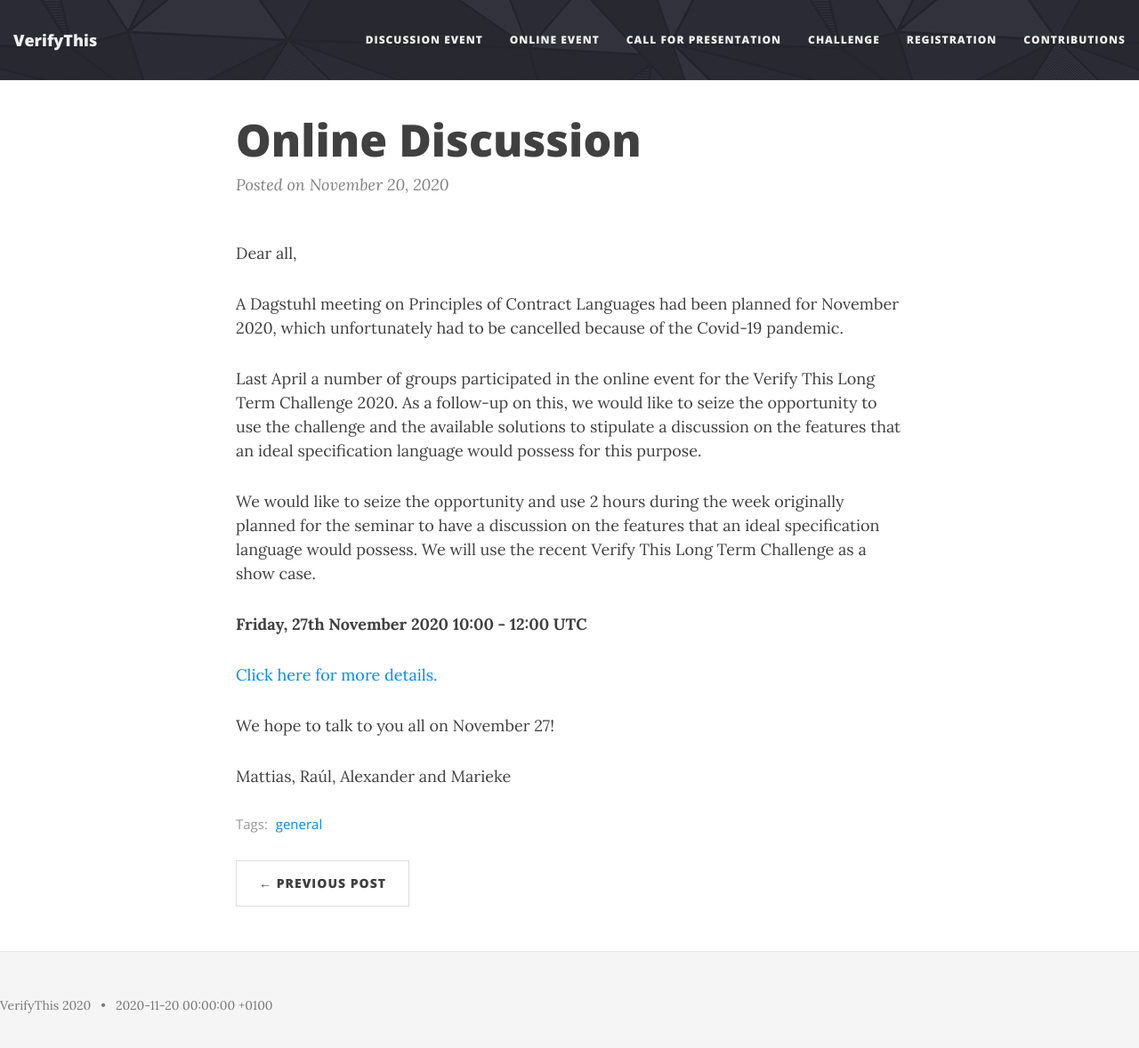
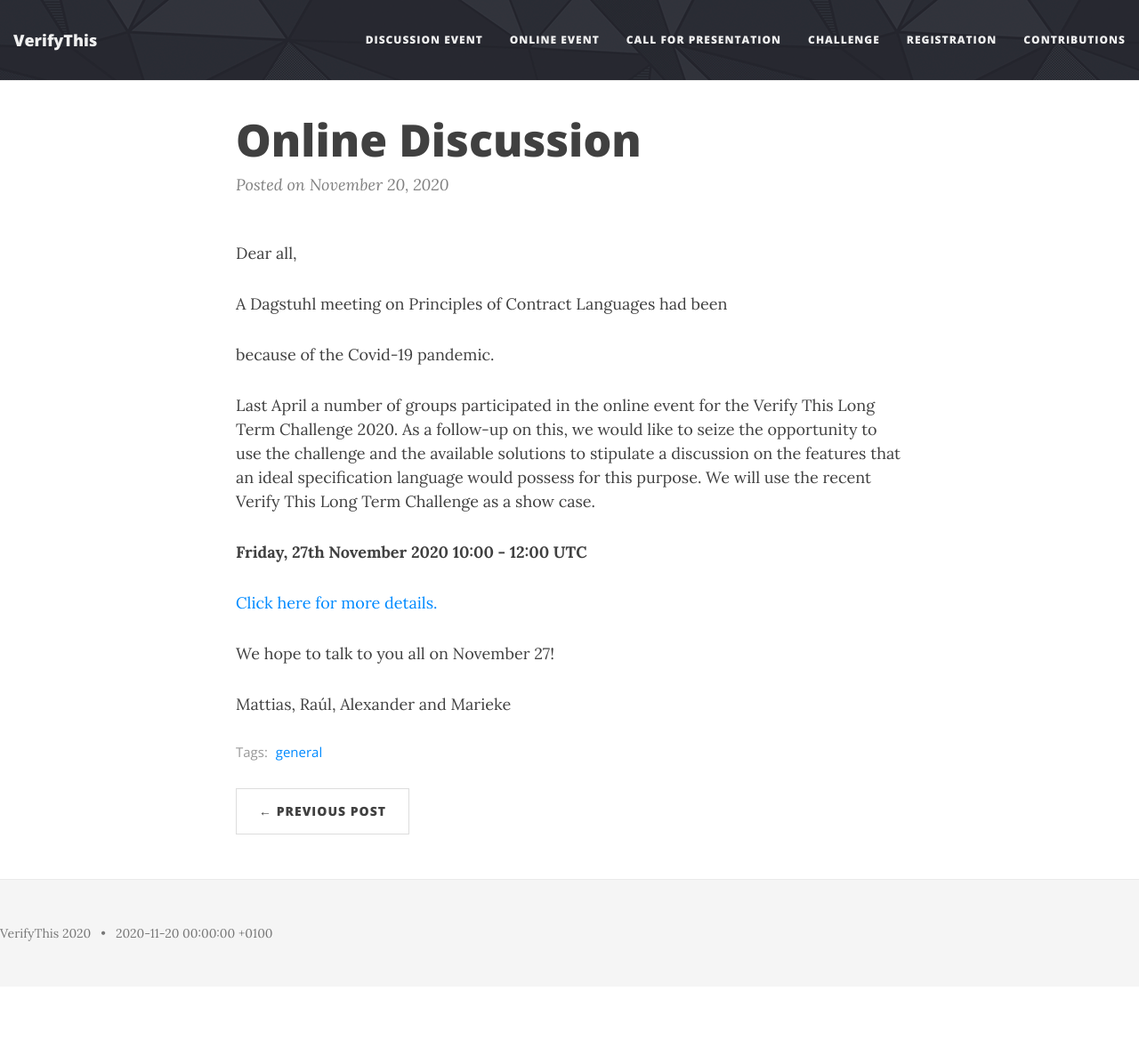
Before and after one commit to verifythis/verifythis.github.io, a Jekyll site: the page built from _posts/2020-11-20-onlinenov.md, in a window 1280 px wide and 1190 px high. Shown: the top 1178 px of the window at 89% size. Built offline with Jekyll 4.4.1, drawn with Linux system fonts in a browser that asks for light colours.

Commit message:
remove redundancy

```diff
--- a/_posts/2020-11-20-onlinenov.md
+++ b/_posts/2020-11-20-onlinenov.md
@@ -10,7 +10,7 @@ author: ulbrich
 Dear all,
 
 A Dagstuhl meeting on Principles of Contract Languages had been
-planned for November 2020, which unfortunately had to be cancelled
+
 because of the Covid-19 pandemic.
 
 Last April a number of groups participated in the online event for the
@@ -18,11 +18,7 @@ Verify This Long Term Challenge 2020. As a follow-up on this, we would
 like to seize the opportunity to use the challenge and the available
 solutions to stipulate a discussion on the features that an ideal
 specification language would possess for this purpose.
-
-We would like to seize the opportunity and use 2 hours during the week
-originally planned for the seminar to have a discussion on the
-features that an ideal specification language would possess. We will
-use the recent Verify This Long Term Challenge as a show case.
+We will use the recent Verify This Long Term Challenge as a show case.
 
 **Friday, 27th November 2020 10:00 - 12:00 UTC**
 
```
